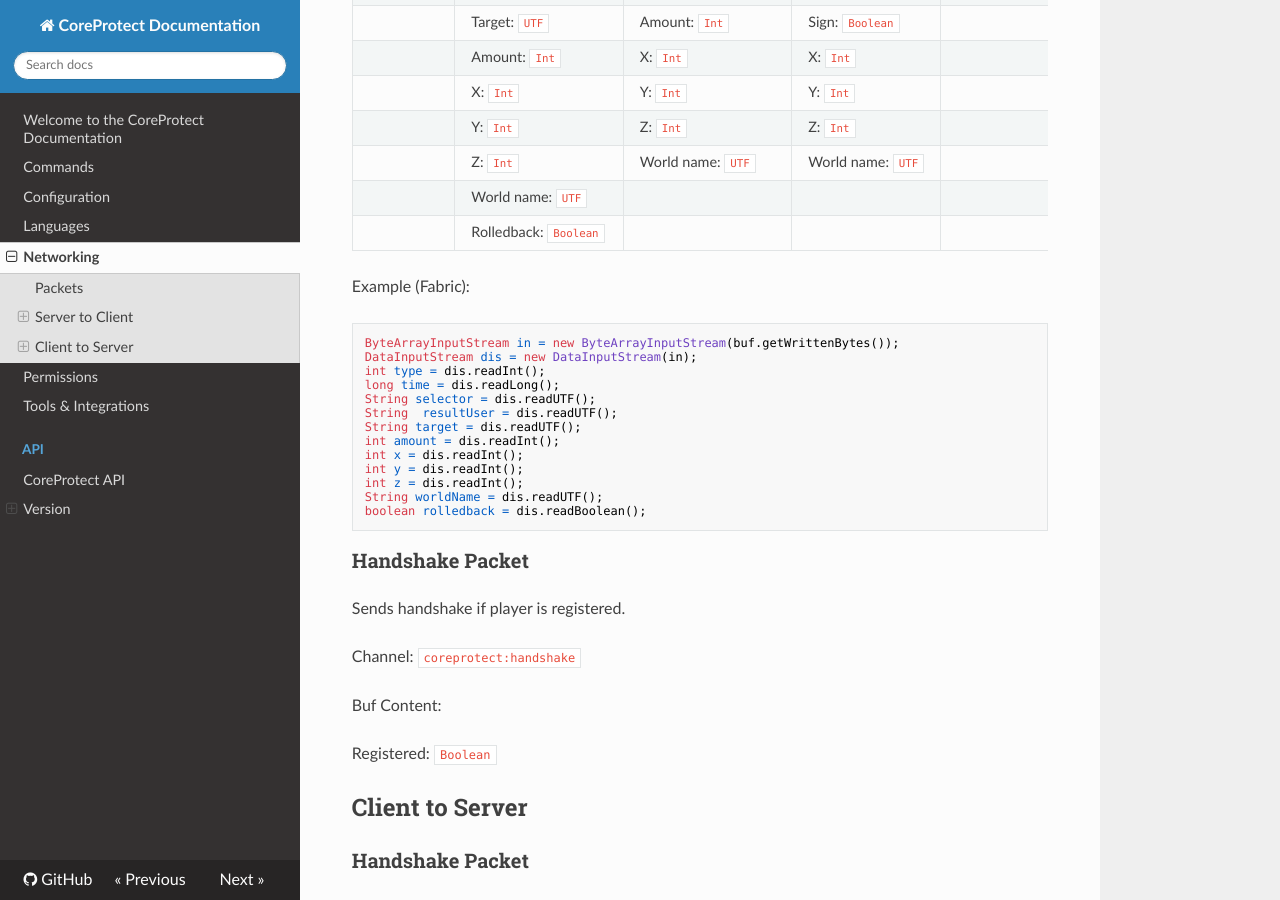
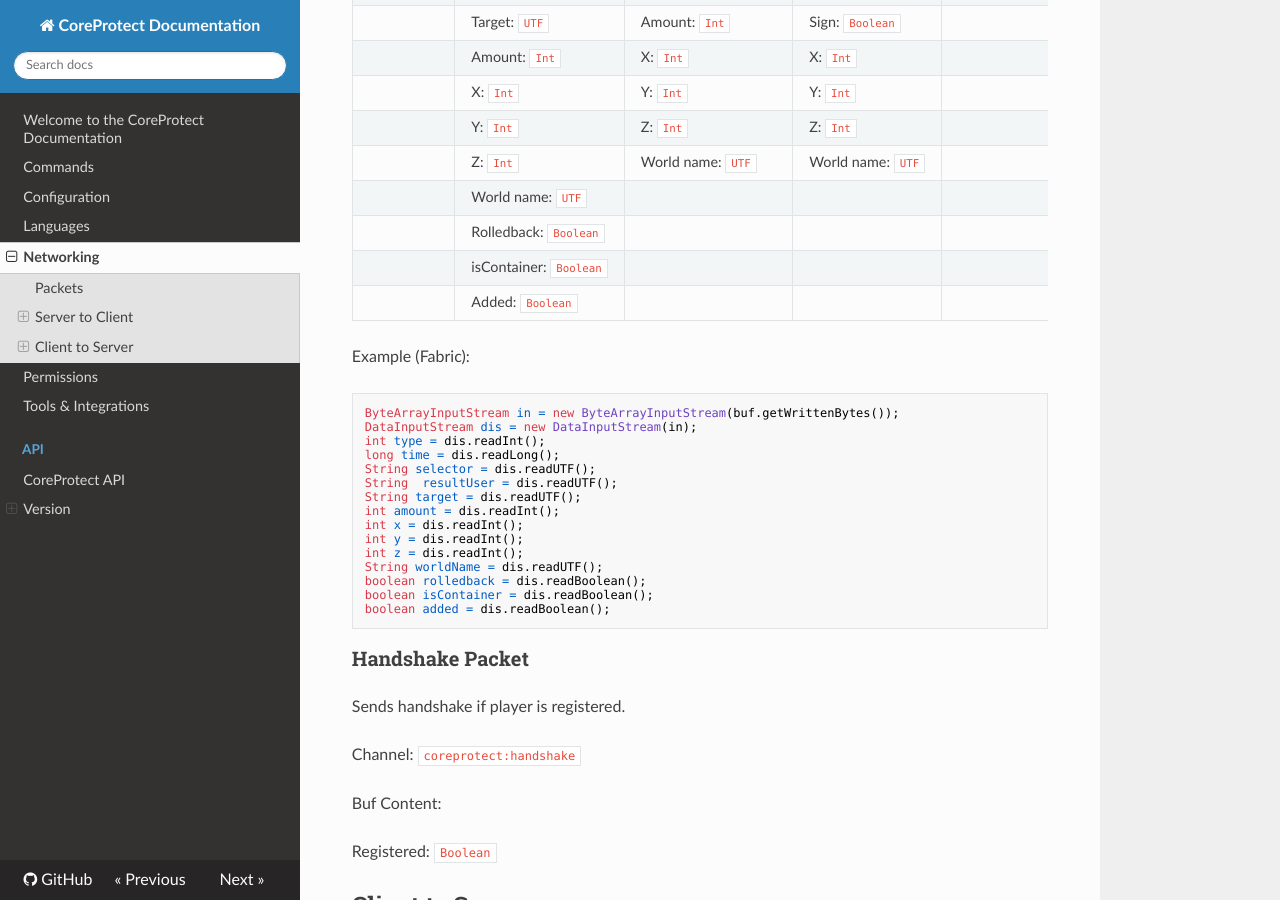
Before and after one commit to PlayPro/CoreProtect, an MkDocs documentation site: the page built from docs/networking.md, in a window 1280 px wide and 900 px high, scrolled down 926 px. Built offline with MkDocs 1.6.1, drawn with Linux system fonts in a browser that asks for light colours; nearby versions of some CDN libraries.

Commit message:
fix docs

````diff
--- a/docs/networking.md
+++ b/docs/networking.md
@@ -34,6 +34,8 @@ Info: To read you need to read out correctly, you will need to get `written byte
 |             | Z: `Int`               | World name: `UTF`      | World name: `UTF`  |                    |
 |             | World name: `UTF`      |                        |                    |                    |
 |             | Rolledback: `Boolean`  |                        |                    |                    |
+|             | isContainer: `Boolean` |                        |                    |                    |
+|             | Added: `Boolean`       |                        |                    |                    |
 
 Example (Fabric):
 ```
@@ -50,6 +52,8 @@ int y = dis.readInt();
 int z = dis.readInt();
 String worldName = dis.readUTF();
 boolean rolledback = dis.readBoolean();
+boolean isContainer = dis.readBoolean();
+boolean added = dis.readBoolean();
 ```
 
 ### Handshake Packet
````
